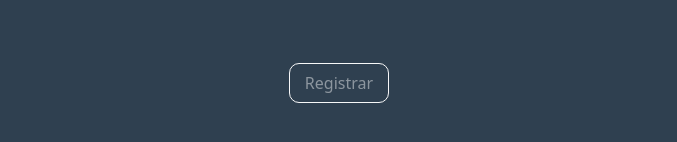
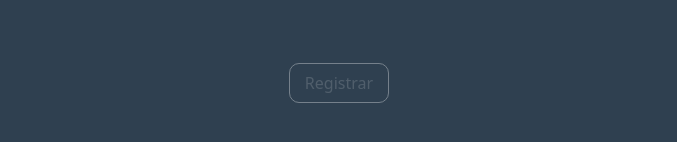
Before and after one commit to uricampos/planit, a React (Vite) app in the folder client/: page /register in a window 1280 px wide. Shown: the part 510-652 px from the top of the page, without its empty margins (301-978 px from the left). Built offline with nearby package versions, Linux system fonts and the light colour scheme.

Commit message:
Fixed some form problems and folders places

```diff
--- a/client/src/Pages/Login/index.jsx
+++ b/client/src/Pages/Login/index.jsx
@@ -1,7 +1,7 @@
 import React from 'react';
 import { motion } from 'framer-motion';
 import { useFormik } from 'formik';
-import { loginSchema } from '../Register/Schemas';
+import { loginSchema } from '../Schemas';
 
 import './Styles/styles.css';
 
@@ -43,7 +43,7 @@ function Login() {
                             <input
                                 id="email"
                                 type="email"
-                                className={errors.email ? 'input-error' : ''}
+                                className={errors.email && touched.email ? 'input-error' : ''}
                                 placeholder="Insira seu email"
                                 value={values.email}
                                 onChange={handleChange}
@@ -63,7 +63,7 @@ function Login() {
                             <input
                                 id="password"
                                 type="password"
-                                className={errors.password ? 'input-error' : ''}
+                                className={errors.password && touched.password ? 'input-error' : ''}
                                 placeholder="Insira sua senha"
                                 value={values.password}
                                 onChange={handleChange}
@@ -80,7 +80,9 @@ function Login() {
                                 disabled={
                                     isSubmitting ||
                                     errors.email ||
-                                    errors.password
+                                    errors.password ||
+                                    values.email == '' ||
+                                    values.password == ''
                                 }
                             >
                                 Login
--- a/client/src/Pages/Register/index.jsx
+++ b/client/src/Pages/Register/index.jsx
@@ -2,7 +2,7 @@ import React from 'react';
 import { useFormik } from 'formik';
 
 import './Styles/styles.css';
-import { registerSchema } from './Schemas';
+import { registerSchema } from '../Schemas';
 
 const onSubmit = (values, actions) => {
     console.log('enviado!', values);
@@ -120,7 +120,11 @@ function Register() {
                                 errors.name ||
                                 errors.email ||
                                 errors.password ||
-                                errors.confirmPassword
+                                errors.confirmPassword ||
+                                values.name == '' ||
+                                values.email == '' ||
+                                values.password == '' ||
+                                values.confirmPassword == ''
                             }
                             className="btn-register-submit"
                         >
```
Also changed, not shown: client/src/Pages/Schemas/index.js (renamed from client/src/Pages/Register/Schemas/index.js).
